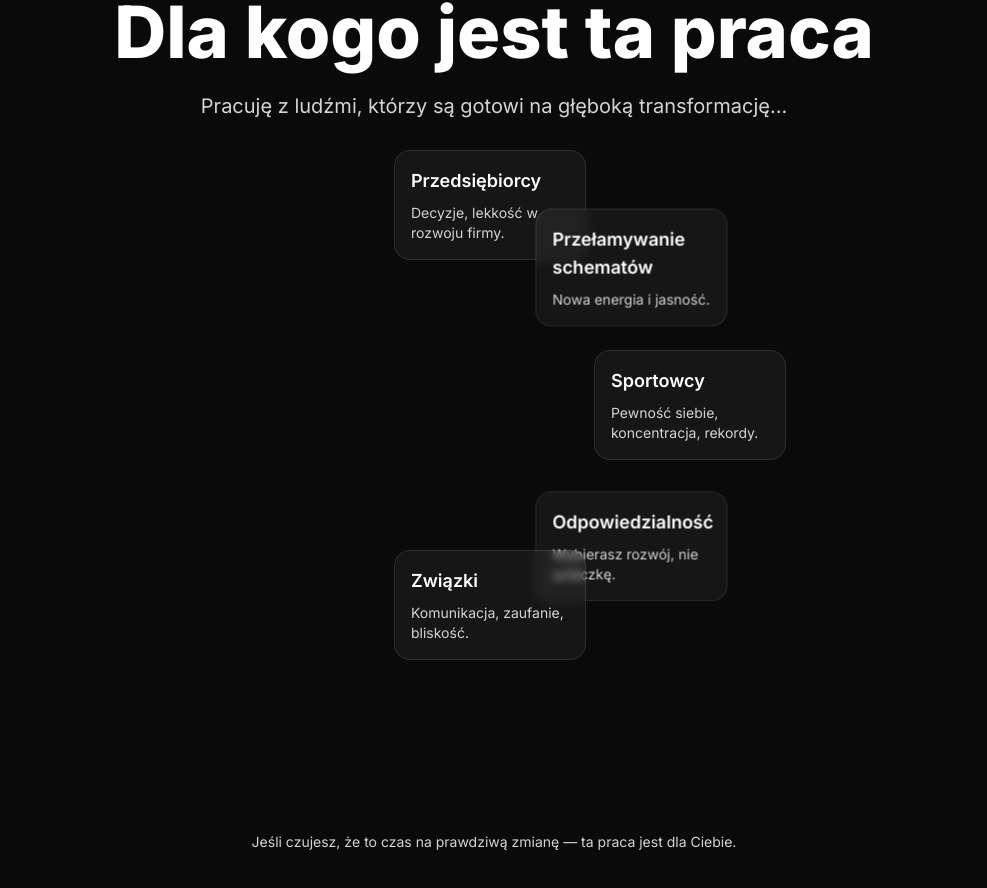
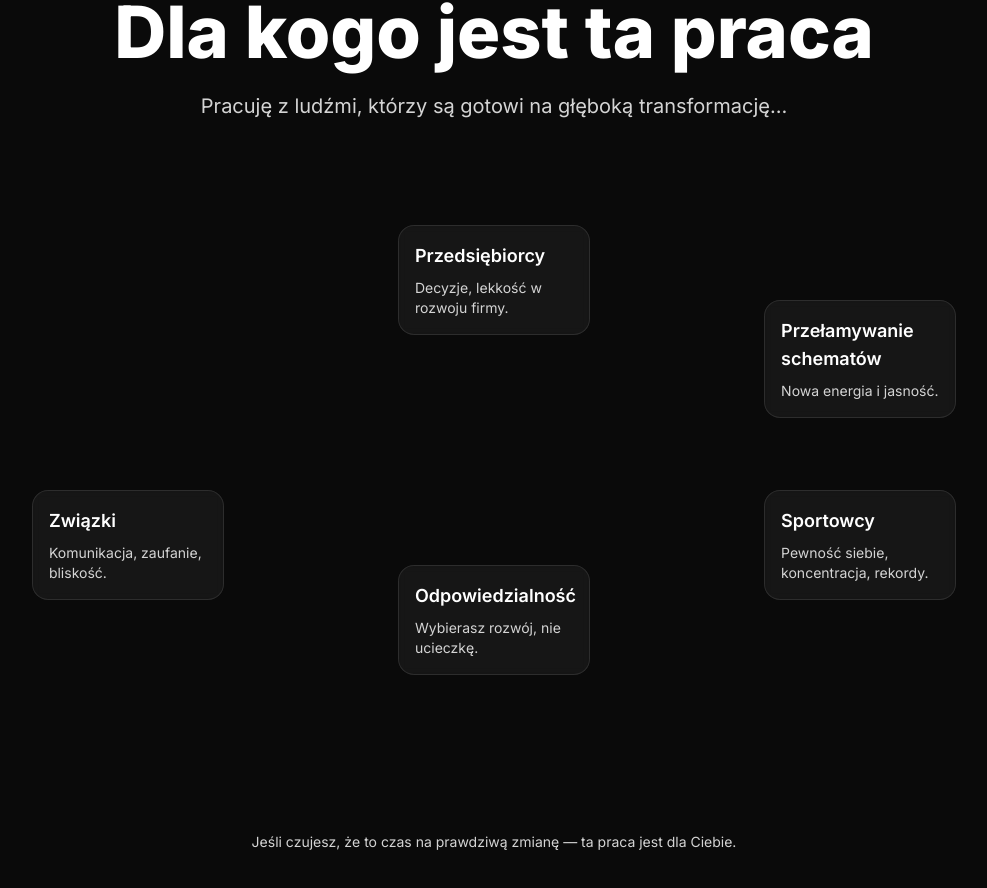
Before and after one commit to technikyvl/MAGIC-LANDING-PAGE-NEW, a Next.js app in the folder MAGICLIFELANDING/: page / in a window 1280 px wide. Shown: the part 1374-2262 px from the top of the page, without its empty margins (146-1133 px from the left). Built offline with nearby package versions, Linux system fonts and the light colour scheme.

Commit message:
circle k

```diff
--- a/MAGICLIFELANDING/app/globals.css
+++ b/MAGICLIFELANDING/app/globals.css
@@ -127,9 +127,9 @@ html {
 }
 
 
-/* Semicircle layout using CSS transforms - no overlapping */
+/* Equal arc layout - no collisions */
 @media (min-width: 1024px) {
-  .audience-ring {
+  .audience-arc {
     position: relative;
     width: 100%;
     height: 500px;
@@ -138,24 +138,43 @@ html {
     justify-content: center;
   }
 
-  .orbit {
+  .audience-card {
     position: absolute;
-    width: 200px;
-    height: 200px;
-    transform-origin: center;
-    transform: rotate(var(--deg)) translateY(calc(-1 * var(--pad, 200px))) rotate(calc(-1 * var(--deg)));
+    width: 12rem; /* 192px - fixed width */
   }
 
-  .audience-card {
-    width: 12rem; /* 192px - fixed width */
-    position: relative;
-    z-index: 1;
+  /* Equal spacing on semicircle - 5 cards from 0° to 180° */
+  .audience-card[data-card="1"] {
+    top: 5%;
+    left: 50%;
+    transform: translateX(-50%);
+  }
+
+  .audience-card[data-card="2"] {
+    top: 20%;
+    right: 12%;
+  }
+
+  .audience-card[data-card="3"] {
+    bottom: 20%;
+    right: 12%;
+  }
+
+  .audience-card[data-card="4"] {
+    bottom: 5%;
+    left: 50%;
+    transform: translateX(-50%);
+  }
+
+  .audience-card[data-card="5"] {
+    bottom: 20%;
+    left: 12%;
   }
 }
 
 /* Grid layout for tablet */
 @media (min-width: 768px) and (max-width: 1023px) {
-  .audience-ring {
+  .audience-arc {
     position: relative;
     width: 100%;
     height: auto;
@@ -165,28 +184,21 @@ html {
     padding: 2rem 0;
   }
 
-  .orbit {
-    position: relative !important;
-    width: auto !important;
-    height: auto !important;
-    transform: none !important;
-  }
-
   .audience-card {
     position: relative !important;
     width: 12rem;
   }
 
-  .orbit:nth-child(1) { grid-column: 2; }
-  .orbit:nth-child(2) { grid-column: 1; }
-  .orbit:nth-child(3) { grid-column: 3; }
-  .orbit:nth-child(4) { grid-column: 1; }
-  .orbit:nth-child(5) { grid-column: 3; }
+  .audience-card[data-card="1"] { grid-column: 2; }
+  .audience-card[data-card="2"] { grid-column: 1; }
+  .audience-card[data-card="3"] { grid-column: 3; }
+  .audience-card[data-card="4"] { grid-column: 1; }
+  .audience-card[data-card="5"] { grid-column: 3; }
 }
 
 /* Grid layout for mobile */
 @media (max-width: 767px) {
-  .audience-ring {
+  .audience-arc {
     position: relative;
     width: 100%;
     height: auto;
@@ -194,13 +206,6 @@ html {
     grid-template-columns: 1fr;
     gap: 1rem;
     padding: 2rem 0;
-  }
-
-  .orbit {
-    position: relative !important;
-    width: auto !important;
-    height: auto !important;
-    transform: none !important;
   }
 
   .audience-card {
--- a/MAGICLIFELANDING/app/page.jsx
+++ b/MAGICLIFELANDING/app/page.jsx
@@ -190,46 +190,36 @@ export default function Page() {
           </div>
 
           <div className="relative min-h-[600px]">
-            {/* Cards wrapper - semicircle layout using CSS */}
-            <div className="audience-ring relative mt-20 h-[600px] flex items-center justify-center">
+            {/* Cards wrapper - equal arc layout */}
+            <div className="audience-arc relative mt-20 h-[600px] flex items-center justify-center">
               {/* Box 1 - Przedsiębiorcy */}
-              <div className="orbit" style={{'--deg': '0deg', '--pad': '200px'}}>
-                <div className="slow-reveal audience-card w-48 rounded-2xl border border-white/10 bg-white/5 p-4 backdrop-blur-sm" data-audience-card="1">
+              <div className="slow-reveal audience-card w-48 rounded-2xl border border-white/10 bg-white/5 p-4 backdrop-blur-sm" data-card="1">
                 <h3 className="text-lg font-semibold text-white">Przedsiębiorcy</h3>
                 <p className="mt-2 text-sm text-neutral-300">Decyzje, lekkość w rozwoju firmy.</p>
               </div>
-              </div>
 
               {/* Box 2 - Przełamywanie schematów */}
-              <div className="orbit" style={{'--deg': '45deg', '--pad': '200px'}}>
-                <div className="slow-reveal audience-card w-48 rounded-2xl border border-white/10 bg-white/5 p-4 backdrop-blur-sm" data-audience-card="2">
+              <div className="slow-reveal audience-card w-48 rounded-2xl border border-white/10 bg-white/5 p-4 backdrop-blur-sm" data-card="2">
                 <h3 className="text-lg font-semibold text-white">Przełamywanie schematów</h3>
                 <p className="mt-2 text-sm text-neutral-300">Nowa energia i jasność.</p>
               </div>
-              </div>
 
               {/* Box 3 - Sportowcy */}
-              <div className="orbit" style={{'--deg': '90deg', '--pad': '200px'}}>
-                <div className="slow-reveal audience-card w-48 rounded-2xl border border-white/10 bg-white/5 p-4 backdrop-blur-sm" data-audience-card="3">
+              <div className="slow-reveal audience-card w-48 rounded-2xl border border-white/10 bg-white/5 p-4 backdrop-blur-sm" data-card="3">
                 <h3 className="text-lg font-semibold text-white">Sportowcy</h3>
                 <p className="mt-2 text-sm text-neutral-300">Pewność siebie, koncentracja, rekordy.</p>
               </div>
-              </div>
 
               {/* Box 4 - Odpowiedzialność */}
-              <div className="orbit" style={{'--deg': '135deg', '--pad': '200px'}}>
-                <div className="slow-reveal audience-card w-48 rounded-2xl border border-white/10 bg-white/5 p-4 backdrop-blur-sm" data-audience-card="4">
+              <div className="slow-reveal audience-card w-48 rounded-2xl border border-white/10 bg-white/5 p-4 backdrop-blur-sm" data-card="4">
                 <h3 className="text-lg font-semibold text-white">Odpowiedzialność</h3>
                 <p className="mt-2 text-sm text-neutral-300">Wybierasz rozwój, nie ucieczkę.</p>
               </div>
-              </div>
 
               {/* Box 5 - Związki */}
-              <div className="orbit" style={{'--deg': '180deg', '--pad': '200px'}}>
-                <div className="slow-reveal audience-card w-48 rounded-2xl border border-white/10 bg-white/5 p-4 backdrop-blur-sm" data-audience-card="5">
+              <div className="slow-reveal audience-card w-48 rounded-2xl border border-white/10 bg-white/5 p-4 backdrop-blur-sm" data-card="5">
                 <h3 className="text-lg font-semibold text-white">Związki</h3>
                 <p className="mt-2 text-sm text-neutral-300">Komunikacja, zaufanie, bliskość.</p>
-                </div>
               </div>
             </div>
           </div>
```
Lines whose indentation alone changed are shown as unchanged.
